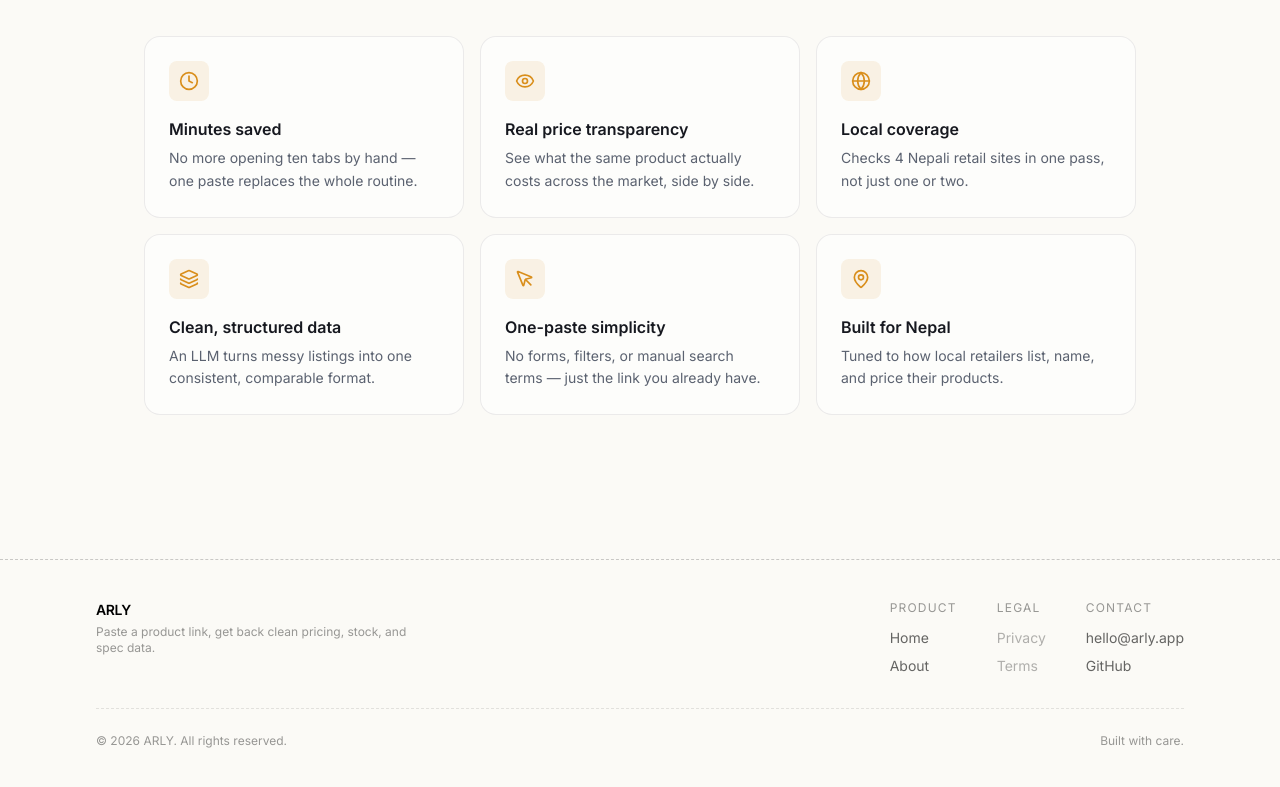
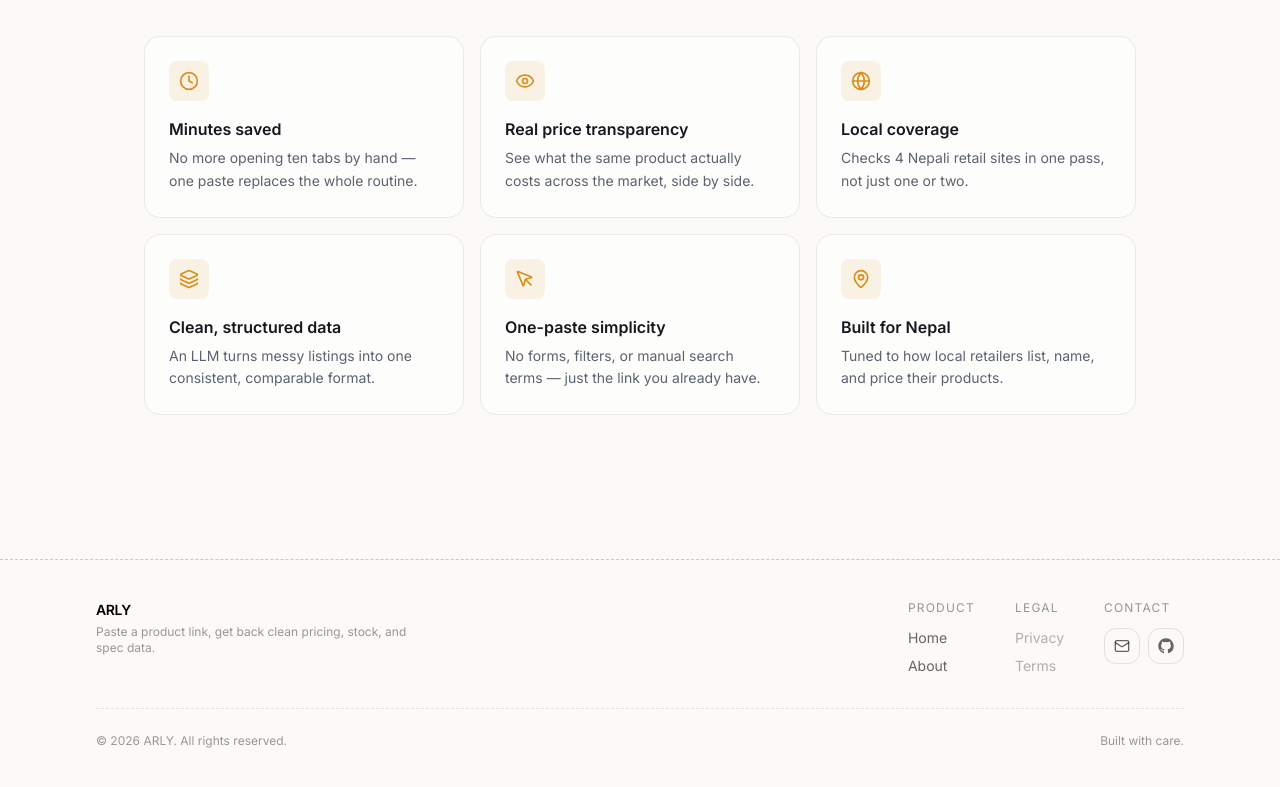
Before and after one commit to Sushantmg/ARLY, a React (Vite) app in the folder arly-frontend/: page / in a window 1280 px wide. Shown: the part 2290-3077 px from the top of the page. Built offline with nearby package versions, Linux system fonts and the light colour scheme; no server answers.

Commit message:
feat: replace footer text links with icon buttons

```diff
--- a/arly-frontend/src/pages/footer.tsx
+++ b/arly-frontend/src/pages/footer.tsx
@@ -1,4 +1,13 @@
 import { Link } from "react-router-dom";
+import { Mail } from "lucide-react";
+
+function GithubIcon() {
+  return (
+    <svg width="16" height="16" viewBox="0 0 24 24" fill="currentColor" aria-hidden="true">
+      <path d="M12 .5C5.65.5.5 5.65.5 12c0 5.08 3.29 9.39 7.86 10.91.58.11.79-.25.79-.55v-2.17c-3.2.7-3.87-1.36-3.87-1.36-.52-1.33-1.28-1.69-1.28-1.69-1.04-.71.08-.7.08-.7 1.15.08 1.76 1.18 1.76 1.18 1.02 1.75 2.68 1.25 3.34.96.1-.75.4-1.25.72-1.54-2.55-.29-5.23-1.28-5.23-5.68 0-1.26.45-2.28 1.18-3.09-.12-.29-.51-1.46.11-3.04 0 0 .97-.31 3.17 1.18a11 11 0 0 1 5.77 0c2.2-1.49 3.16-1.18 3.16-1.18.63 1.58.24 2.75.12 3.04.74.81 1.18 1.83 1.18 3.09 0 4.41-2.69 5.38-5.25 5.67.41.35.77 1.05.77 2.12v3.15c0 .3.21.67.8.55A11.51 11.51 0 0 0 23.5 12C23.5 5.65 18.35.5 12 .5Z" />
+    </svg>
+  );
+}
 
 export default function Footer() {
   return (
@@ -45,12 +54,26 @@ export default function Footer() {
               <span className="text-xs uppercase tracking-widest text-black/40 dark:text-white/40 mb-1">
                 Contact
               </span>
-              <a href="mailto:hello@arly.app" className="text-black/60 hover:text-black dark:text-white/60 dark:hover:text-white transition-colors">
-                hello@arly.app
-              </a>
-              <a href="https://github.com/yourusername" target="_blank" rel="noopener noreferrer" className="text-black/60 hover:text-black dark:text-white/60 dark:hover:text-white transition-colors">
-                GitHub
-              </a>
+              <div className="flex gap-2">
+                <a
+                  href="mailto:hello@arly.app"
+                  aria-label="Email ARLY"
+                  title="hello@arly.app"
+                  className="flex items-center justify-center w-9 h-9 rounded-xl border border-black/10 dark:border-white/10 text-black/60 dark:text-white/60 hover:text-white dark:hover:text-black hover:bg-[#D98E1B] dark:hover:bg-[#D98E1B] hover:scale-110 hover:border-[#D98E1B] transition-all duration-200"
+                >
+                  <Mail size={16} />
+                </a>
+                <a
+                  href="https://github.com/yourusername"
+                  target="_blank"
+                  rel="noopener noreferrer"
+                  aria-label="ARLY on GitHub"
+                  title="GitHub"
+                  className="flex items-center justify-center w-9 h-9 rounded-xl border border-black/10 dark:border-white/10 text-black/60 dark:text-white/60 hover:text-white dark:hover:text-black hover:bg-[#D98E1B] dark:hover:bg-[#D98E1B] hover:scale-110 hover:border-[#D98E1B] hover:-translate-y-0.5 transition-all duration-200"
+                >
+                  <GithubIcon />
+                </a>
+              </div>
             </div>
           </div>
         </div>
```
